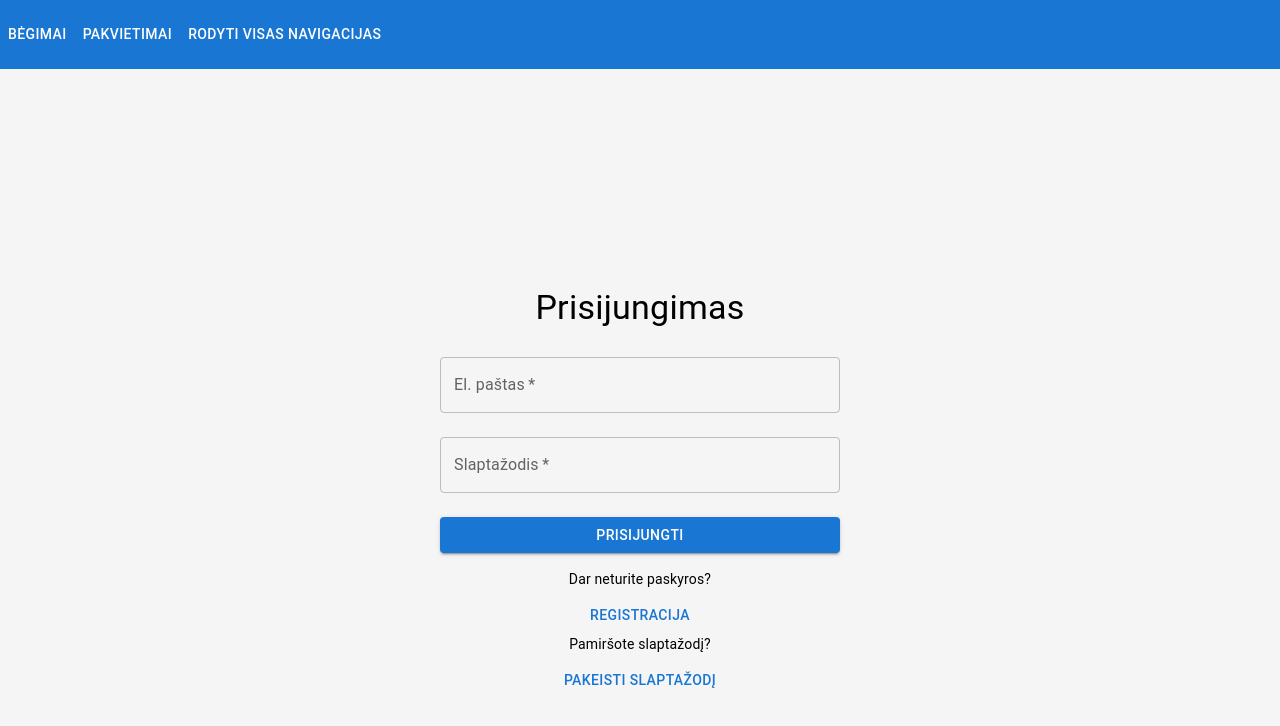
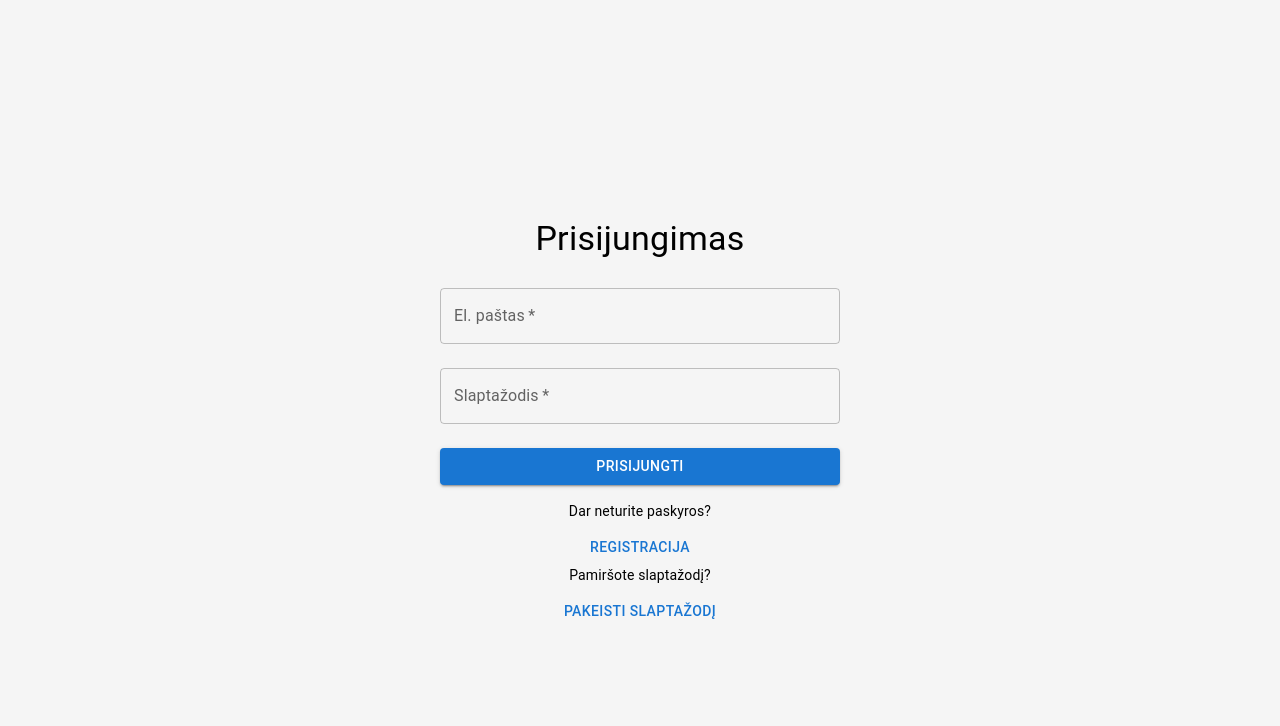
Before and after one commit to Be4nz/begimo-renginiai-fe, a React (Create React App) app: page /login in a window 1280 px wide. Shown: the top 726 px of the page. Built offline with nearby package versions, Linux system fonts and the light colour scheme.

Commit message:
hid navbar and most routes to unauthenticated users

```diff
--- a/src/App.js
+++ b/src/App.js
@@ -25,7 +25,8 @@ function App() {
 	return (
 		<div className='App'>
 			<Router>
-				<NavigationBar />
+			<NavigationBar />
+			{!localStorage.getItem('user') && !['/login', '/register'].includes(window.location.pathname) && !window.location.pathname.startsWith('/changepassword') && <Navigate to='/login' replace />}
 				<Routes>
 					<Route path='/login' element={<Login />} />
 					<Route path='/register-event' element={<EventRegistration/>}/>
--- a/src/components/navigation/NavigationBar.jsx
+++ b/src/components/navigation/NavigationBar.jsx
@@ -9,7 +9,8 @@ function NavigationBar() {
 	const [showAll, setShowAll] = useState(false);
 
 	return (
-		<AppBar position='static'>
+		<>
+			{localStorage.getItem('user') && <AppBar position='static'>
 			<Box sx={{ flexGrow: 1, display: { xs: 'none', md: 'flex' } }}>
 				<Button onClick={() => navigate('/run-list')} sx={{ my: 2, color: 'white', display: 'block' }}>
 					Bėgimai
@@ -61,7 +62,8 @@ function NavigationBar() {
 					{showAll ? 'Rodyti mažiau' : 'Rodyti visas navigacijas'}
 				</Button>
 			</Box>
-		</AppBar>
+		</AppBar>}
+		</>
 	);
 }
 
```
